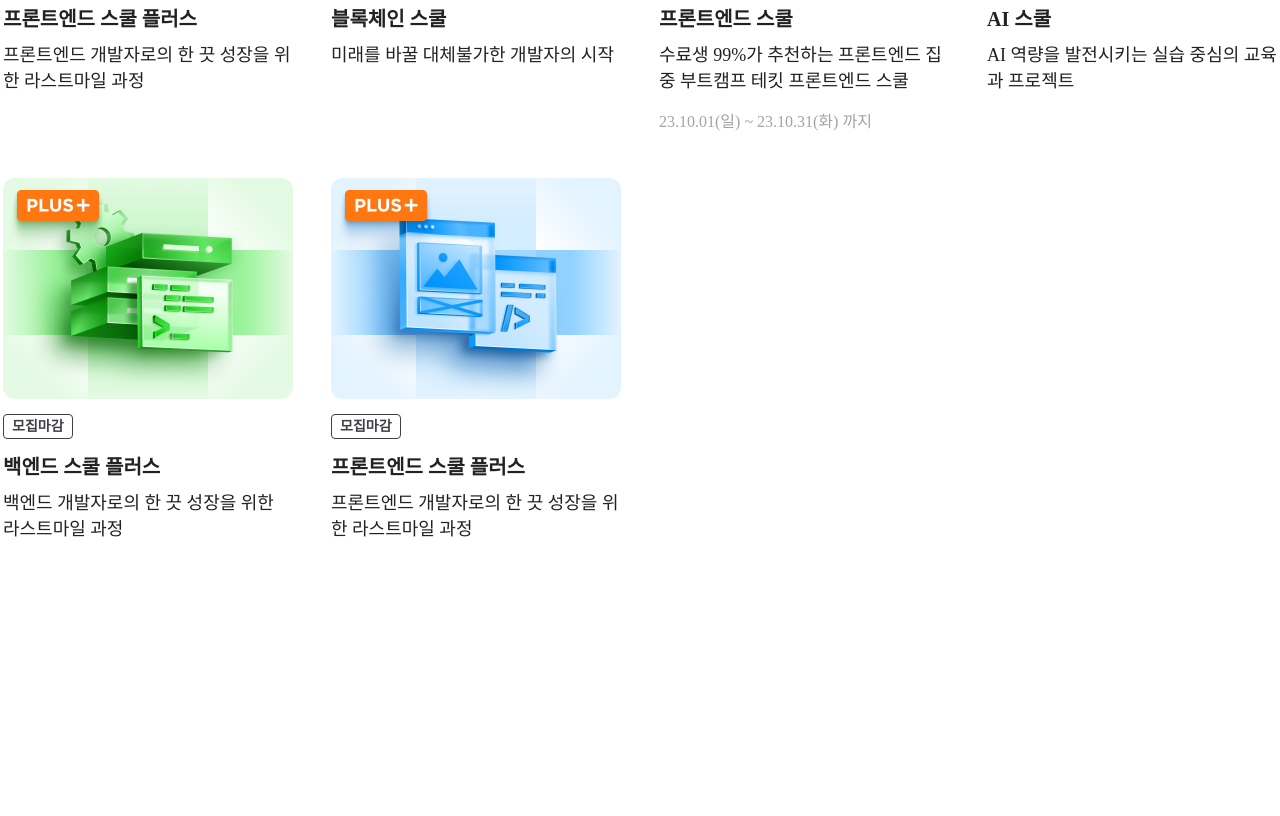
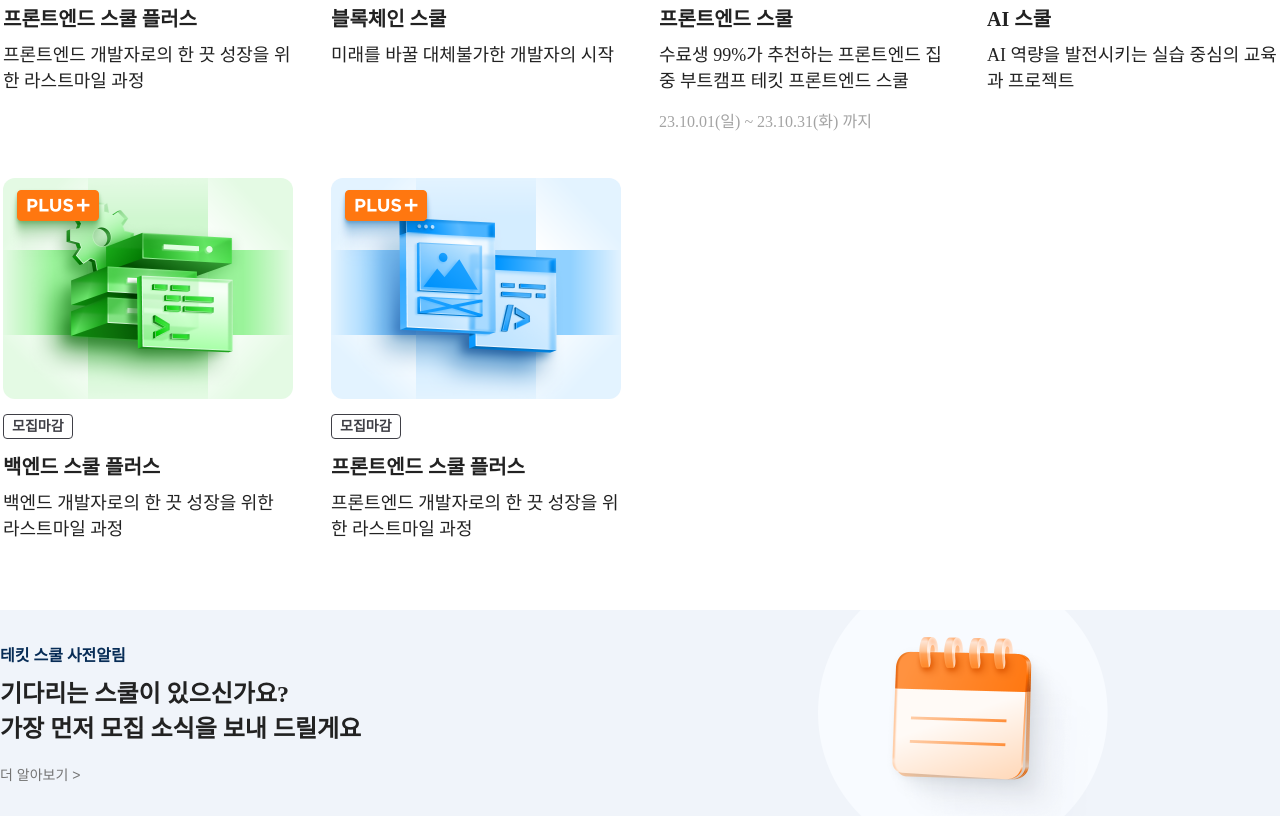
Before and after one commit to h662/TechIT-Clone, a plain HTML site: page index.html in a window 1280 px wide. Shown: the part 1828-2644 px from the top of the page. Before the commit the page ends 2438 px from the top, so only its background shows below. Drawn offline with Linux system fonts and the light colour scheme; a web font is replaced by a local one.

Commit message:
techit-alarm

```diff
--- a/index.html
+++ b/index.html
@@ -172,6 +172,14 @@
           </li>
         </ul>
       </section>
+      <section class="techit-alarm">
+        <div class="techit-alarm-container">
+          <h5>테킷 스쿨 사전알림</h5>
+          <h3>기다리는 스쿨이 있으신가요?</h3>
+          <h3>가장 먼저 모집 소식을 보내 드릴게요</h3>
+          <button>더 알아보기 ></button>
+        </div>
+      </section>
     </main>
   </body>
 </html>
--- a/style.css
+++ b/style.css
@@ -255,3 +255,37 @@ header {
   margin-top: 16px;
   color: #a3a3a3;
 }
+
+.techit-alarm {
+  background-image: url("./images/techit_alarm.png");
+  height: 206px;
+  background-size: cover;
+}
+
+.techit-alarm-container {
+  max-width: 1280px;
+  margin: auto;
+  display: flex;
+  flex-direction: column;
+  justify-content: center;
+  align-items: start;
+  height: 100%;
+}
+
+.techit-alarm-container > h5 {
+  font-size: 16px;
+  font-weight: 600;
+  color: #072c56;
+  margin-bottom: 8px;
+}
+
+.techit-alarm-container > h3 {
+  font-size: 24px;
+  font-weight: 600;
+}
+
+.techit-alarm-container > button {
+  margin-top: 20px;
+  font-size: 14px;
+  color: #737373;
+}
```
